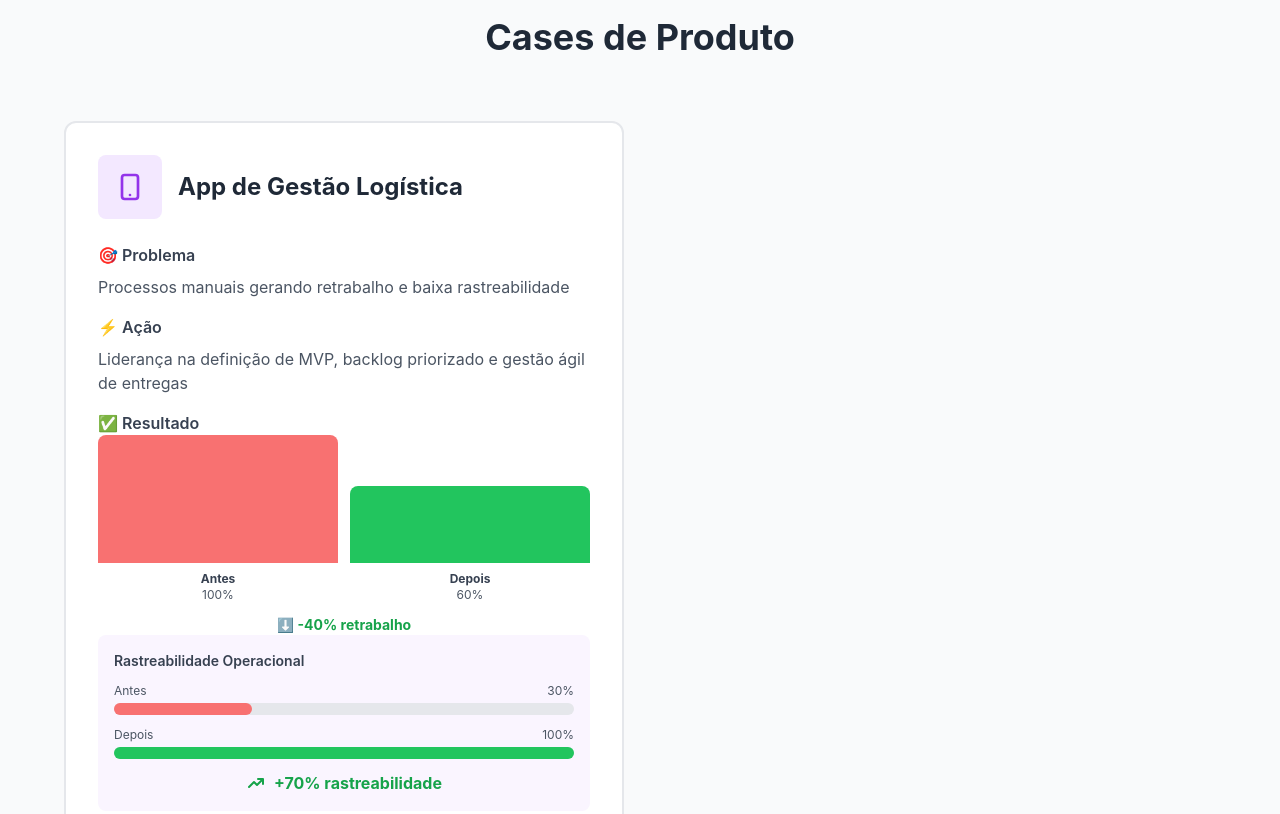
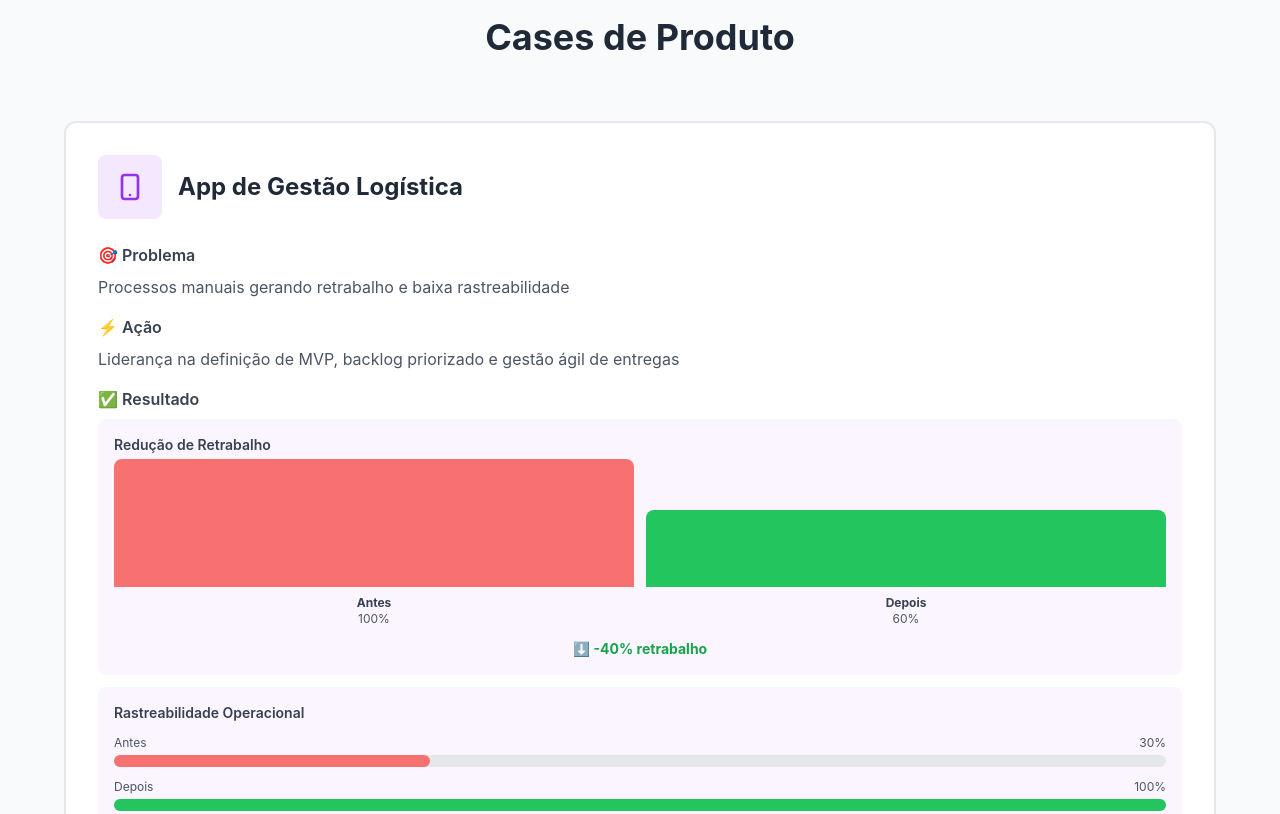
Before and after one commit to vanessa540/vanessa.oliveira.github.io, a plain HTML site: page index.html in a window 1280 px wide. Shown: the part 5360-6174 px from the top of the page. Drawn offline with nearby package versions, Linux system fonts and the light colour scheme.

Commit message:
Update index.html

```diff
--- a/index.html
+++ b/index.html
@@ -796,63 +796,71 @@
    <section id="cases" class="py-20 px-6 bg-gray-50">
     <div class="max-w-6xl mx-auto">
      <h2 class="text-4xl font-bold text-gray-800 text-center mb-16">Cases de Produto</h2>
-     <div class="grid md:grid-cols-2 gap-8"><!-- Case 1 -->
-      <div class="bg-white border-2 border-gray-200 rounded-xl p-8 hover-lift">
+    <!-- Case 1 -->
+<div class="bg-white border-2 border-gray-200 rounded-xl p-8 hover-lift flex flex-col h-full">
   <div class="flex items-center gap-4 mb-6">
     <div class="w-16 h-16 bg-purple-100 rounded-lg flex items-center justify-center">
-         <svg class="w-8 h-8 text-purple-600" fill="none" stroke="currentColor" viewbox="0 0 24 24"><path stroke-linecap="round" stroke-linejoin="round" stroke-width="2" d="M12 18h.01M8 21h8a2 2 0 002-2V5a2 2 0 00-2-2H8a2 2 0 00-2 2v14a2 2 0 002 2z" />
+      <svg class="w-8 h-8 text-purple-600" fill="none" stroke="currentColor" viewBox="0 0 24 24">
+        <path stroke-linecap="round" stroke-linejoin="round" stroke-width="2"
+          d="M12 18h.01M8 21h8a2 2 0 002-2V5a2 2 0 00-2-2H8a2 2 0 00-2 2v14a2 2 0 002 2z" />
       </svg>
     </div>
     <h3 class="text-2xl font-bold text-gray-800">App de Gestão Logística</h3>
   </div>
-       <div class="space-y-4">
+  <div class="space-y-4 flex-1">
+    <!-- Problema -->
     <div>
       <p class="font-semibold text-gray-700 mb-2">🎯 Problema</p>
       <p class="text-gray-600">Processos manuais gerando retrabalho e baixa rastreabilidade</p>
     </div>
+    <!-- Ação -->
     <div>
       <p class="font-semibold text-gray-700 mb-2">⚡ Ação</p>
       <p class="text-gray-600">Liderança na definição de MVP, backlog priorizado e gestão ágil de entregas</p>
     </div>
+    <!-- Resultado -->
     <div>
-         <p class="font-semibold text-gray-700 mb-2">✅ Resultado</p><!-- Gráfico de redução de retrabalho -->
+      <p class="font-semibold text-gray-700 mb-2">✅ Resultado</p>
+      <!-- Gráfico de Redução de Retrabalho -->
+      <div class="bg-purple-50 rounded-lg p-4 mb-3">
+        <p class="text-sm font-semibold text-gray-700 mb-3">Redução de Retrabalho</p>
         <div class="flex items-end gap-3 h-40">
-
           <!-- Antes -->
           <div class="flex-1 flex flex-col items-center">
             <div class="w-full bg-red-400 rounded-t-lg" style="height: 128px;"></div>
             <p class="text-xs font-bold text-gray-700 mt-2">Antes</p>
             <p class="text-xs text-gray-600">100%</p>
           </div>
-
           <!-- Depois -->
           <div class="flex-1 flex flex-col items-center">
             <div class="w-full bg-green-500 rounded-t-lg" style="height: 76.8px;"></div>
             <p class="text-xs font-bold text-gray-700 mt-2">Depois</p>
             <p class="text-xs text-gray-600">60%</p>
           </div>
-
         </div>
-
         <div class="flex items-center justify-center gap-2 mt-3 text-green-600 font-bold text-sm">
           <span>⬇️ -40% retrabalho</span>
         </div>
       </div>
-         </div><!-- Gráfico de rastreabilidade -->
+      <!-- Gráfico de Rastreabilidade -->
       <div class="bg-purple-50 rounded-lg p-4">
         <p class="text-sm font-semibold text-gray-700 mb-3">Rastreabilidade Operacional</p>
+        <!-- Antes -->
         <div class="flex items-center gap-3">
           <div class="flex-1">
-            <div class="flex justify-between text-xs text-gray-600 mb-1"><span>Antes</span> <span>30%</span>
+            <div class="flex justify-between text-xs text-gray-600 mb-1">
+              <span>Antes</span> <span>30%</span>
             </div>
             <div class="w-full bg-gray-200 rounded-full h-3">
               <div class="bg-red-400 h-3 rounded-full" style="width: 30%"></div>
             </div>
           </div>
         </div>
+        <!-- Depois -->
         <div class="flex items-center gap-3 mt-3">
           <div class="flex-1">
-            <div class="flex justify-between text-xs text-gray-600 mb-1"><span>Depois</span> <span>100%</span>
+            <div class="flex justify-between text-xs text-gray-600 mb-1">
+              <span>Depois</span> <span>100%</span>
             </div>
             <div class="w-full bg-gray-200 rounded-full h-3">
               <div class="bg-green-500 h-3 rounded-full" style="width: 100%"></div>
@@ -860,8 +868,7 @@
           </div>
         </div>
         <div class="flex items-center justify-center gap-2 mt-3 text-green-600 font-bold">
-           <svg class="w-5 h-5" fill="currentColor" viewbox="0 0 20 20"><path fill-rule="evenodd" d="M12 7a1 1 0 110-2h5a1 1 0 011 1v5a1 1 0 11-2 0V8.414l-4.293 4.293a1 1 0 01-1.414 0L8 10.414l-4.293 4.293a1 1 0 01-1.414-1.414l5-5a1 1 0 011.414 0L11 10.586 14.586 7H12z" clip-rule="evenodd" />
-           </svg><span>+70% rastreabilidade</span>
+          <span>+70% rastreabilidade</span>
            </div>
          </div>
         </div>
```
Lines whose indentation alone changed are shown as unchanged.
